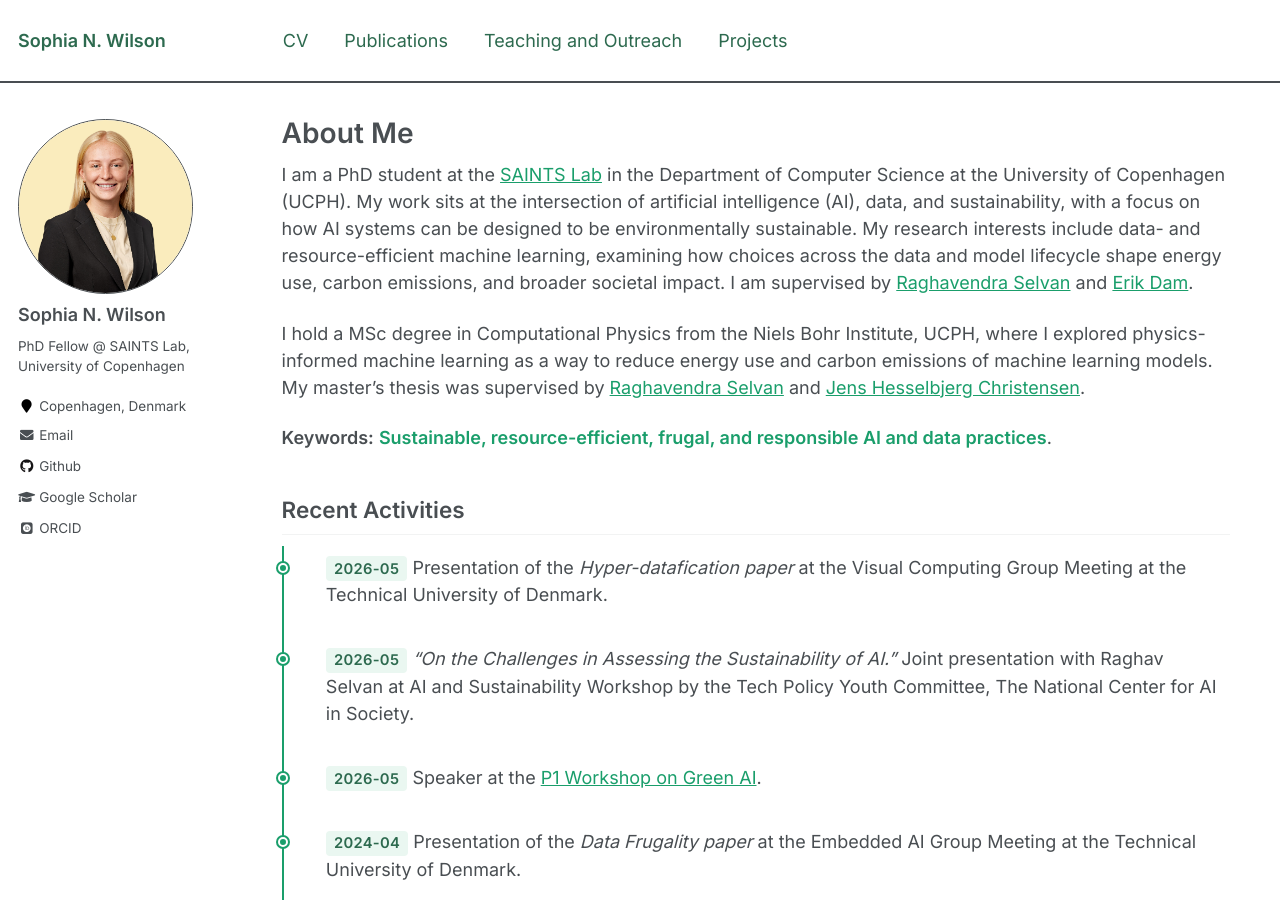
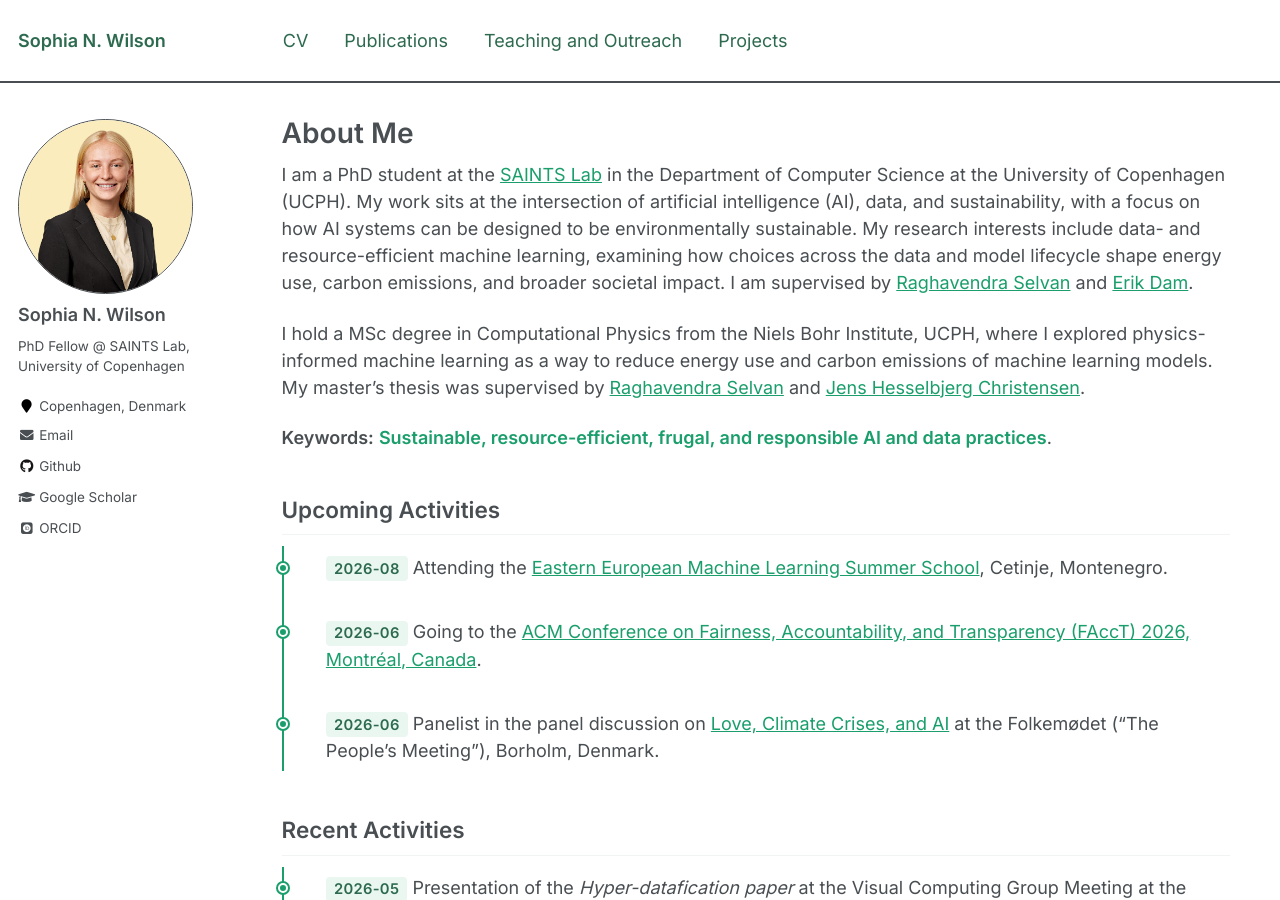
Before and after one commit to sophiawilson18/sophiawilson18.github.io, a Jekyll site: the page built from _pages/about.md, in a window 1280 px wide and 900 px high. Built offline with Jekyll 4.4.1, drawn with Linux system fonts in a browser that asks for light colours; some web fonts are replaced.

Commit message:
updated with upcomoing activities

```diff
--- a/_pages/about.md
+++ b/_pages/about.md
@@ -14,6 +14,17 @@ I hold a MSc degree in Computational Physics from the Niels Bohr Institute, UCPH
 <p class="keywords" markdown="1"><b>Keywords:</b> **Sustainable, resource-efficient, frugal, and responsible AI and data practices**.</p>
 
 
+## Upcoming Activities
+
+<div class="timeline" markdown="1">
+
+**2026-08** Attending the [Eastern European Machine Learning Summer School](https://www.eeml.eu/), Cetinje, Montenegro.
+
+**2026-06** Going to the [ACM Conference on Fairness, Accountability, and Transparency (FAccT) 2026, Montréal, Canada](https://facctconference.org/2026/acceptedpapers.html).
+
+**2026-06** Panelist in the panel discussion on [Love, Climate Crises, and AI](https://program.folkemoedet.dk/events/2026/32746/kaerlighed-klimakrise-og-kunstig-intelligens) at the Folkemødet ("The People's Meeting"), Borholm, Denmark.
+
+</div>
 
 ## Recent Activities
 
```
